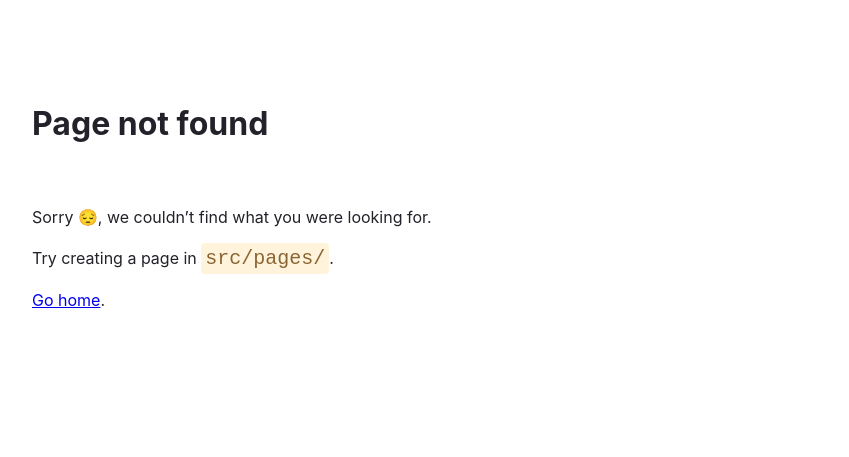
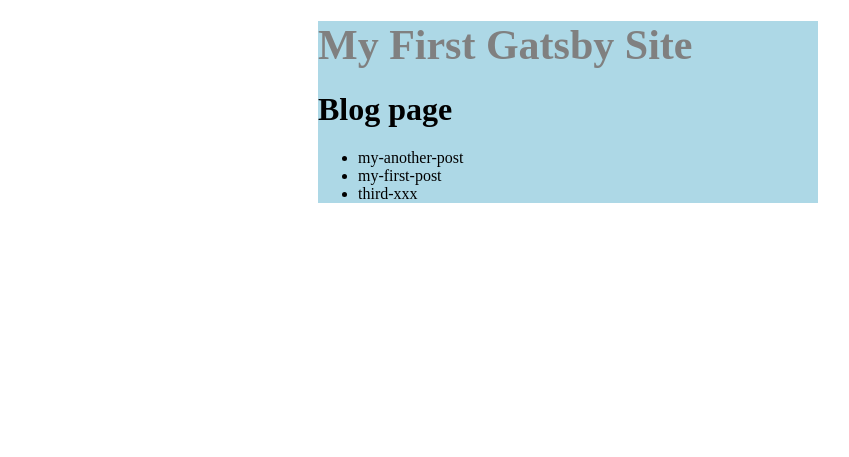
Before and after one commit to 96weibin/my-gatsby-site, a Gatsby site: page /blog in a window 1280 px wide. Before the commit this address had no page. Shown: the whole page, without its empty margins (72-921 px from the left). Built offline with nearby package versions, Linux system fonts and the light colour scheme; Gatsby itself is replaced by a stand-in of ours.

Commit message:
gatsby graphql part 4

```diff
--- a/gatsby-config.js
+++ b/gatsby-config.js
@@ -3,11 +3,19 @@
  */
 module.exports = {
   siteMetadata: {
+    title: 'My First Gatsby Site',
     siteUrl: `https://www.yourdomain.tld`,
   },
   plugins: [
     `gatsby-plugin-image`,
     `gatsby-plugin-sharp`,
     // `gatsby-transformer-sharp`, // Needed for dynamic images
+    {
+      resolve: "gatsby-source-filesystem",
+      options: {
+        name: `blog`,
+        path: `${__dirname}/blog`,
+      }
+    },
   ],
 }
--- a/src/components/layout.jsx
+++ b/src/components/layout.jsx
@@ -1,11 +1,23 @@
 import React from 'react';
-import {container} from './layout.module.css'
+import {container, headerTitle} from './layout.module.css'
+import { graphql, useStaticQuery } from 'gatsby';
 
 const Layout = ({pageTitle, children}) => {
+    const data = useStaticQuery(graphql
+        `query MyQuery {
+            site {
+                siteMetadata {
+                    title
+                }
+            }
+        }`
+    )
+
+
     return(<>
         <div className={container}>
             <h1>{pageTitle}</h1>
-
+            <header className={headerTitle}>{data.site.siteMetadata.title}</header>
             {children}
         </div>
     </>)
--- a/src/components/layout.module.css
+++ b/src/components/layout.module.css
@@ -3,3 +3,9 @@
     max-width: 500px;
     background-color: lightblue;
 }
+
+.headerTitle{
+    font-weight: bold;
+    font-size: 42px;
+    color: gray;
+}
--- /dev/null
+++ b/src/components/seo.jsx
@@ -0,0 +1,20 @@
+import { graphql, useStaticQuery } from "gatsby"
+import React from "react"
+
+const Seo = ({title})=>{
+    const data = useStaticQuery(graphql
+        `query MyQuery {
+            site {
+                siteMetadata {
+                    title
+                }
+            }
+        }`
+    )
+        console.log(data)
+    return (<>
+        <title> {title} | {data.site.siteMetadata.title}</title>
+    </>)
+}
+
+export default Seo
--- a/src/pages/about.js
+++ b/src/pages/about.js
@@ -1,5 +1,6 @@
 import * as React from 'react'
 import Layout from '../components/layout'
+import Seo from '../components/seo'
 
 const AboutPage = () => {
   return (
@@ -9,6 +10,6 @@
   )
 }
 
-export const Head = () => <title>About Me</title>
+export const Head = () => <Seo title="About Me"></Seo>
 
 export default AboutPage
--- /dev/null
+++ b/src/pages/blog.jsx
@@ -0,0 +1,28 @@
+import React from "react";
+import Seo from "../components/seo";
+import Layout from "../components/layout";
+import { graphql, useStaticQuery } from "gatsby";
+const Blog = ()=>{
+    const blogData = useStaticQuery(graphql`{
+    allFile {
+        nodes {
+        name
+        }
+    }
+    }`)
+    const blogs = blogData.allFile.nodes.map((x ,i)=> <li key={i}>{x.name}</li>)
+    return(
+        <>
+            <Layout>
+                <h1>Blog page</h1>
+                <ul>
+                    {blogs}
+                </ul>
+            </Layout>
+        </>
+    )
+}
+
+export default Blog
+
+const Head = () => <Seo title='My blog Posts'></Seo>
--- a/src/pages/index.js
+++ b/src/pages/index.js
@@ -1,15 +1,27 @@
 import * as React from "react"
 import { Link } from "gatsby"
 import { StaticImage } from "gatsby-plugin-image"
-
+import {navBar, myLink} from './index.module.css'
+import Seo from '../components/seo'
+import Layout from '../components/layout'
 const IndexPage = () => {
   return (
     <>
-      <h1>Hi, welcome to my site!</h1>
-      <Link to="/about">goto</Link>
-      kitten
-      <Kitten width={80} height={80} ph={'哈哈哈哈哈'}></Kitten>
-      <StaticImage src="../images/icon.png" width={40} height={40}/>
+      <Layout pageTitle="噢噢噢噢">
+        <div className={navBar}>
+          <Link className={myLink} to="/">Home</Link>
+          <Link className={myLink} to="/about">About</Link>
+          <Link className={myLink} to="/blog">Blog</Link>
+        </div>
+
+
+
+
+        <Kitten width={200} height={200} ph={'哈哈哈哈哈'}></Kitten>
+        <StaticImage src="../images/icon.png" width={40} height={40} alt="xxx"/>
+
+      </Layout>
+
     </>
   )
 }
@@ -17,7 +29,7 @@
 export default IndexPage
 
 export const Head = () => (<>
-  <title>home page</title>
+  <Seo title="home page"></Seo>
   <link rel="icon" href="/images/icon.png" type="image/ico" />
 </>)
 
--- /dev/null
+++ b/src/pages/index.module.css
@@ -0,0 +1,9 @@
+.navBar{
+    display: flex;
+    color: green;
+
+}
+
+.myLink{
+    margin: 5px 10px;
+}
```
Also changed, not shown: blog/my-another-post.mdx (added), blog/my-first-post.mdx (added), blog/third-xxx.mdx (added).
